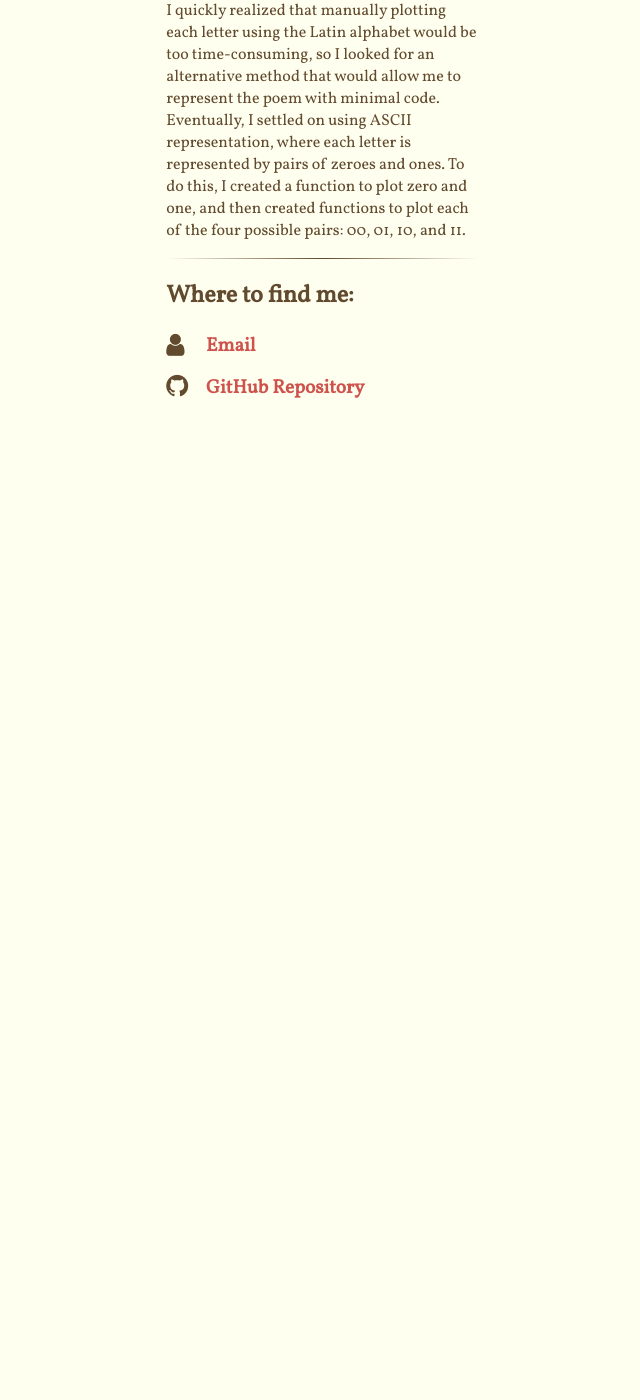
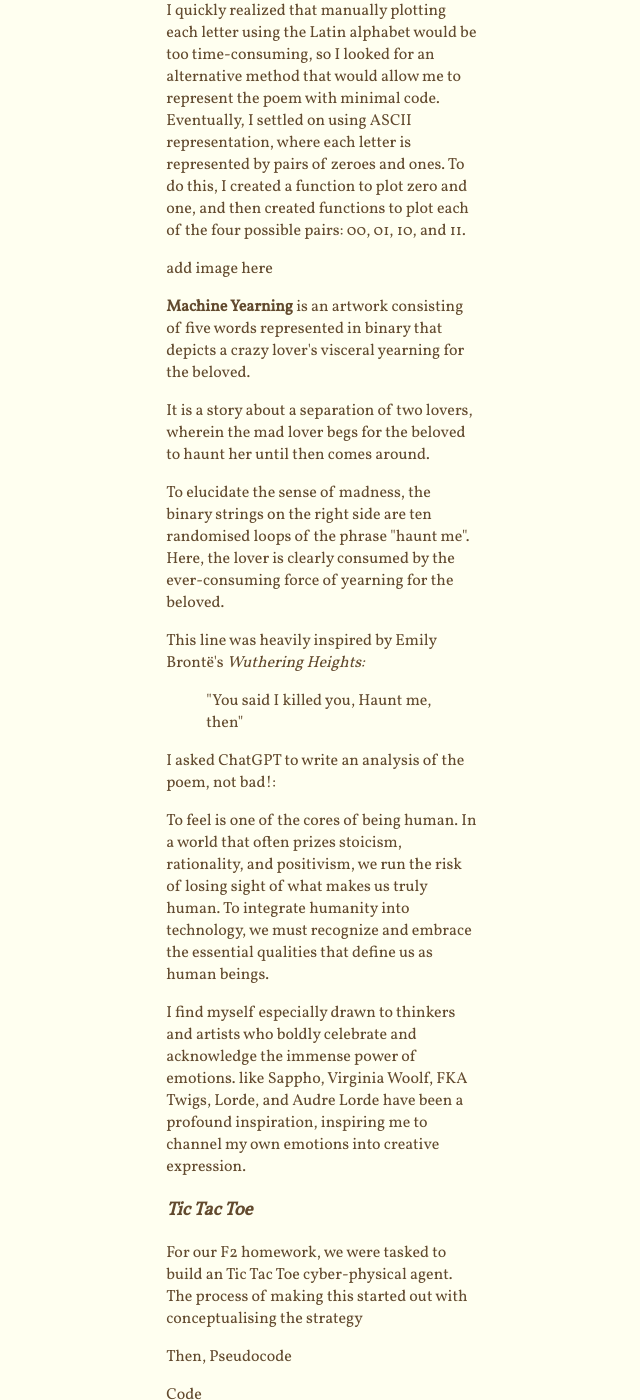
Before and after one commit to lovira/lovira.github.io, a Jekyll site: the page built from index.html, in a window 1280 px wide and 1400 px high, scrolled down 3202 px. Shown: the whole window, without its empty margins (501-1141 px from the left). Built offline with Jekyll 4.4.1, drawn with Linux system fonts in a browser that asks for light colours; nearby versions of some CDN libraries; before the commit the page ends 3619 px from its top, so only the background shows below that; some of the changed text lies outside the part shown.

Commit message:
Update content.html

```diff
--- a/_includes/content.html
+++ b/_includes/content.html
@@ -50,7 +50,7 @@
     <li>Gain intermediate-level skills in NLP and its applications in cultural analytics, digital humanities, and information science.</li>
 </ul>
 
-
+<div>
 <h2>The Journey, So Far </h2>
 <h3><i>Machine Yearning</i></h3>
 <p>
@@ -95,7 +95,69 @@
 <p>As part of the Fortnight 1 homework, we were given the task of creating a drawing with no specific guidelines, allowing for creativity. I chose to incorporate my own poem into my submission, and began thinking about how I wanted to represent the text visually. </p>
 <p>I quickly realized that manually plotting each letter using the Latin alphabet would be too time-consuming, so I looked for an alternative method that would allow me to represent the poem with minimal code. Eventually, I settled on using ASCII representation, where each letter is represented by pairs of zeroes and ones. To do this, I created a function to plot zero and one, and then created functions to plot each of the four possible pairs: 00, 01, 10, and 11.</p></p>
 
-<hr/>
+
+<p>add image here </p>
+
+  <p><strong>Machine Yearning</strong> is an artwork consisting of five words represented in binary that depicts a crazy lover's visceral yearning for the beloved.</p>
+  <p>It is a story about a separation of two lovers, wherein the mad lover begs for the beloved to haunt her until then comes around.</p>
+  <p>To elucidate the sense of madness, the binary strings on the right side are ten randomised loops of the phrase "haunt me". Here, the lover is clearly consumed by the ever-consuming force of yearning for the beloved.</p>
+  <p>This line was heavily inspired by Emily Brontë's <em>Wuthering Heights:</em></p>
+  <blockquote>
+    <p>"You said I killed you, Haunt me, then"</p>
+  </blockquote>
+
+
+  <p>	I asked  ChatGPT to write an analysis of the poem, not bad!:</p>
+
+
+  <p>To feel is one of the cores of being human. In a world that often prizes stoicism, rationality, and positivism, we run the risk of losing sight of what makes us truly human. To integrate humanity into technology, we must recognize and embrace the essential qualities that define us as human beings.</p>
+  <p>I find myself especially drawn to thinkers and artists who boldly celebrate and acknowledge the immense power of emotions. like Sappho, Virginia Woolf, FKA Twigs, Lorde, and Audre Lorde have been a profound inspiration, inspiring me to channel my own emotions into creative expression.</p>
+
+
+</div>
+
+<div>
+<h3><i>Tic Tac Toe</i></h3>
+<p>	For our F2 homework, we were tasked to build an Tic Tac Toe cyber-physical agent. The process of making this started out with conceptualising the strategy
+</p>
+<p>Then, Pseudocode</p>
+<p>Code</p>
+<p>	And interaction with the cyber-physical system </p>
+<h5>The Struggles....</h5>
+<p>
+  Time management has been a major challenge for me in the BUILD course. The first few weeks involved a lot of re-adjustment to a new place, culture, and routine. My frustration peaked during Fortnight 2 when I struggled to complete the homework on time due to starting late. I am grateful to the BUILD team for granting me an extension.
+
+In addition, working with the plotter has also been quite challenging. I encountered small errors here and there, and it took me several attempts to get it right.
+</p>
+
+</div>
+
+
+<div>
+  <h2>What's next</h2>
+  <p> To ensure that I meet the goals I've set, I will do the following:</p>
+  <ul>
+    <li>Maker Project
+      <ul>
+        <li>For my maker project, I will explore data sonification of the works of great women scholars, authors, scientist, writers. The goal is to explore alternative data representation while celebrating the great works of women. </li>
+        <li>The process of turning text data into audio data will be done using Python and SoniPy. </li>
+        <li>This will give me another practice of python; working with text and audio data.</li>
+        <li>By the end, I am hoping to also add this project into my creative portfolio</li>
+      </ul>
+    </li>
+    <li>Build Homework
+      <ul>
+        <li>Completing BUILD homework with proper time management.</li>
+      </ul>
+    </li>
+    <li>Continue on self taught DH modules
+      <ul>
+        <li>I will continue on completing the python DH modules in my spare time.</li>
+      </ul>
+    </li>
+  </ul>
+</div>
+
 
 
 <h2> Where to find me: </h2>
```
